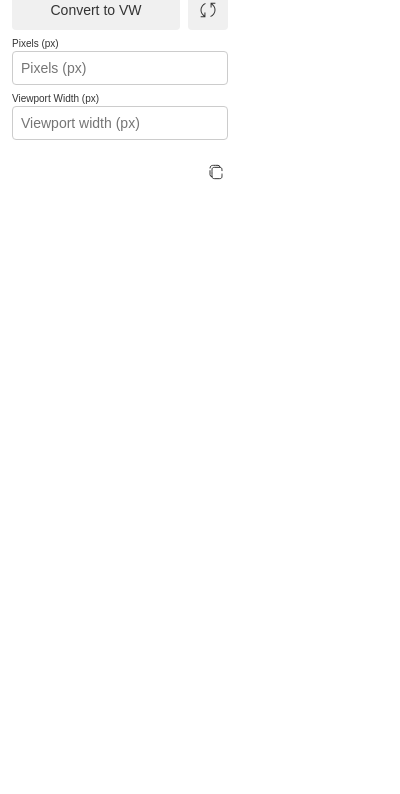
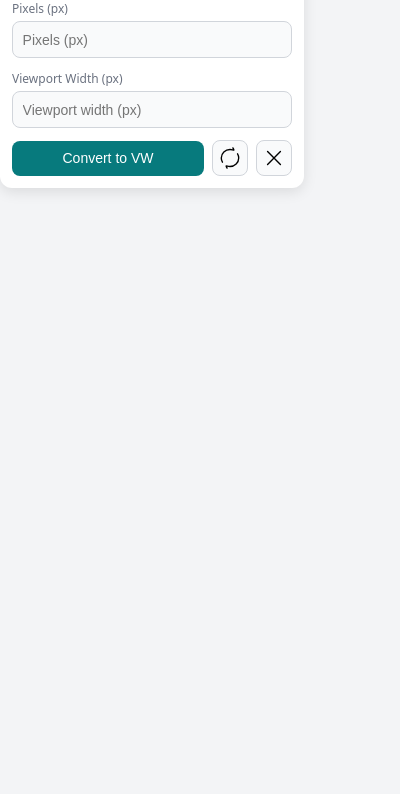
Before and after one commit to Sovai/Developer-Toolkit, a browser extension: page popup.html in a window 400 px wide. Shown: the part 48-842 px from the top of the page. Drawn offline with Linux system fonts and the light colour scheme.

Commit message:
Enhance popup UI and functionality with improved styles, layout adjustments, and clear button implementation

```diff
--- a/popup.css
+++ b/popup.css
@@ -1,109 +1,171 @@
-/* popup.css */
+:root {
+  --fg-primary: #077a7d;
+  --fg-primary-hover: #005048;
+  --bg-page: #f3f4f6;
+  --bg-card: #ffffff;
+  --fg-text: #111827;
+  --fg-muted: #6b7280;
+  --border: #d1d5db;
+  --bg-input: #f9fafb;
+  --bg-hover: #eef2ff;
+  --shadow: rgba(0, 0, 0, 0.1);
+  --radius: 8px;
+  --gap: 12px;
+  --font: system-ui, -apple-system, BlinkMacSystemFont, "Segoe UI", Roboto,
+    sans-serif;
+}
 
 body {
   margin: 0;
-  font-family: sans-serif;
-  width: 240px;
-  overflow: hidden;
+  padding: 0;
+  background: var(--bg-page);
+  font-family: var(--font);
 }
 
 .container {
-  padding: 12px;
+  background: var(--bg-card);
+  border-radius: calc(var(--radius) * 1.5);
+  box-shadow: 0 4px 14px var(--shadow);
+  padding: var(--gap);
   display: flex;
   flex-direction: column;
-  gap: 8px;
+  gap: var(--gap);
+  width: 280px;
 }
+
 h1 {
-  font-size: 16px;
   margin: 0;
+  font-size: 1.125rem;
+  font-weight: 600;
+  color: var(--fg-text);
 }
 
 label {
   display: block;
-  margin-bottom: 2px;
-  font-size: 10px;
-  color: #333;
+  margin-bottom: 4px;
+  font-size: 0.75rem;
+  color: var(--fg-muted);
 }
 
 input {
-  padding: 8px;
-  font-size: 14px;
   width: 100%;
+  padding: 0.6rem;
+  font-size: 0.875rem;
+  color: var(--fg-text);
+  background: var(--bg-input);
+  border: 1px solid var(--border);
+  border-radius: var(--radius);
   box-sizing: border-box;
-  border-radius: 4px;
-  border: 1px solid #ccc;
 }
 
-button {
-  padding: 8px;
-  font-size: 14px;
-  cursor: pointer;
-  border-radius: 4px;
-  border: none;
-  background-color: #f0f0f0;
-  transition: background-color 0.3s;
-  color: #333;
-  &:hover {
-    background-color: #e0e0e0;
-  }
+input:focus {
+  outline: none;
+  box-shadow: 0 0 0 3px rgba(0, 109, 91, 0.3);
 }
 
 .buttonWrapper {
   display: flex;
   gap: 8px;
+  align-items: center;
 }
 
 #convertBtn {
   flex: 1;
+  background: var(--fg-primary);
+  color: #fff;
+  border: none;
+  border-radius: var(--radius);
+  padding: 0.6rem;
+  font-size: 0.875rem;
+  font-weight: 500;
+  cursor: pointer;
+  transition: background 0.2s;
 }
 
-#toggleBtn {
-  width: 40px; /* square size */
-  aspect-ratio: 1; /* maintain 1:1 */
+#convertBtn:hover {
+  background: var(--fg-primary-hover);
+}
+
+#toggleBtn,
+#clearBtn {
+  width: 36px;
+  height: 36px;
+  background: var(--bg-input);
+  border: 1px solid var(--border);
+  border-radius: var(--radius);
   display: flex;
   align-items: center;
   justify-content: center;
-  padding: 0; /* optional, to keep icon centered */
+  cursor: pointer;
+  transition: background 0.2s, border-color 0.2s;
 }
 
-/* result area */
+#toggleBtn:hover,
+#clearBtn:hover {
+  background: var(--bg-hover);
+  border-color: var(--fg-primary);
+}
+
+/* result container with transition */
 #resultContainer {
   display: flex;
   align-items: center;
-  gap: 8px;
-  margin-top: 8px;
-  padding: 4px 0;
+  gap: var(--gap);
+  margin-top: var(--gap);
+  opacity: 1;
+  transform: translateY(0);
+  transition: opacity 0.2s ease, transform 0.2s ease;
 }
 
+/* hide entire result block when .hidden */
+#resultContainer.hidden {
+  display: none;
+  opacity: 0;
+  transform: translateY(-6px);
+  pointer-events: none;
+}
+/* result value styling: only when non-empty */
 #vwResult {
   flex: 1;
+  font-size: 1rem;
+  font-weight: 500;
+  color: var(--fg-primary);
+  background: transparent;
+  border: 2px solid var(--fg-primary);
+  border-radius: 9999px;
+  padding: 0.4rem 0.8rem;
+  text-align: center;
+  cursor: pointer;
   user-select: all;
-  cursor: pointer;
-  font-size: 18px;
 }
 
-/* copy button */
+#vwResult:not(:empty) {
+  border: 1px solid var(--border);
+  border-radius: var(--radius);
+  padding: 0.6rem;
+}
+
+/* copy button: hide when no result, animate */
 #copyBtn {
-  width: 24px;
-  height: 24px;
-  background: none;
-  border: none;
+  width: 36px;
+  height: 36px;
+  background: var(--bg-input);
+  border: 1px solid var(--border);
+  border-radius: var(--radius);
   display: flex;
   align-items: center;
   justify-content: center;
-  padding: 0;
-}
-#copyBtn:hover {
-  background-color: #e0e0e0;
-  border-radius: 4px;
+  cursor: pointer;
+  opacity: 1;
+  transition: background 0.2s, border-color 0.2s, opacity 0.2s ease;
 }
 
-#copyBtn svg {
-  width: 16px;
-  height: 16px;
+#copyBtn:hover {
+  background: var(--bg-hover);
+  border-color: var(--fg-primary);
+}
+
+#resultContainer.hidden #copyBtn {
+  opacity: 0;
   pointer-events: none;
 }
-
-.hidden {
-  display: none;
-}
--- a/popup.html
+++ b/popup.html
@@ -10,22 +10,7 @@
     <div class="container">
       <h1>PX ↔ VW Converter</h1>
 
-      <div class="buttonWrapper">
-        <button id="convertBtn">Convert to VW</button>
-        <button id="toggleBtn" title="Toggle mode">
-          <svg
-            xmlns="http://www.w3.org/2000/svg"
-            width="24"
-            height="24"
-            viewBox="0 0 24 24"
-          >
-            <path
-              fill="currentColor"
-              d="M4.654 19.346v-1H7.75l-1.054-1.042q-1.148-1.148-1.672-2.49q-.524-1.34-.524-2.724q0-2.41 1.374-4.361T9.5 4.942v1.062q-1.82.765-2.91 2.424t-1.09 3.66q0 1.222.464 2.37q.463 1.15 1.44 2.127l1.019 1.019v-3.027h1v4.77zm9.846-.288v-1.062q1.82-.765 2.91-2.424t1.09-3.66q0-1.222-.463-2.37q-.464-1.15-1.44-2.126l-1.02-1.02v3.027h-1v-4.77h4.77v1H16.25l1.054 1.043q1.148 1.148 1.672 2.49q.524 1.341.524 2.726q0 2.41-1.374 4.36T14.5 19.058"
-            />
-          </svg>
-        </button>
-      </div>
+
 
       <div>
         <label id="valueLabel" for="valueInput">Pixels (px)</label>
@@ -40,7 +25,18 @@
           placeholder="Viewport width (px)"
         />
       </div>
+      <div class="buttonWrapper">
+        <button id="convertBtn">Convert to VW</button>
 
+        <button id="toggleBtn" title="Toggle mode">
+          <svg xmlns="http://www.w3.org/2000/svg" width="32" height="32" viewBox="0 0 24 24"><path fill="none" stroke="currentColor" stroke-linecap="round" stroke-linejoin="round" stroke-width="1.5" d="m15.167 1l.598 1.118c.404.755.606 1.133.472 1.295c-.133.162-.573.031-1.454-.23A9.8 9.8 0 0 0 12 2.78c-5.247 0-9.5 4.128-9.5 9.22a8.97 8.97 0 0 0 1.27 4.61M8.834 23l-.598-1.118c-.404-.756-.606-1.134-.472-1.295c.133-.162.573-.032 1.454.23c.88.261 1.815.402 2.783.402c5.247 0 9.5-4.128 9.5-9.22a8.97 8.97 0 0 0-1.27-4.609" color="currentColor"/></svg>
+        </button>
+
+        <button id="clearBtn">
+          <svg xmlns="http://www.w3.org/2000/svg" width="32" height="32" viewBox="0 0 24 24"><path fill="none" stroke="currentColor" stroke-linecap="round" stroke-linejoin="round" stroke-width="1.5" d="M19 5L5 19M5 5l14 14" color="currentColor"/></svg>
+          </svg>
+        </button>
+      </div>
       <div id="resultContainer" class="hidden">
         <span id="vwResult"></span>
         <button id="copyBtn" title="Copy to clipboard">
--- a/popup.js
+++ b/popup.js
@@ -1,10 +1,10 @@
-// popup.js
 document.addEventListener("DOMContentLoaded", () => {
   const valueLabel = document.getElementById("valueLabel");
   const valueInput = document.getElementById("valueInput");
   const baseInput = document.getElementById("vwBaseInput");
   const convertBtn = document.getElementById("convertBtn");
   const toggleBtn = document.getElementById("toggleBtn");
+  const clearBtn = document.getElementById("clearBtn");
   const resultContainer = document.getElementById("resultContainer");
   const resultSpan = document.getElementById("vwResult");
   const copyBtn = document.getElementById("copyBtn");
@@ -74,6 +74,22 @@ document.addEventListener("DOMContentLoaded", () => {
     calculate();
   });
 
+  clearBtn.addEventListener("click", () => {
+    // reset input
+    valueInput.value = null;
+    baseInput.value = null;
+
+    // set result to 0 + current unit
+    const unit = reverse ? "px" : "vw";
+    resultSpan.textContent = `0${unit}`;
+    resultContainer.classList.remove("hidden");
+    // persist clear
+    chrome.storage.local.set({
+      value: null,
+      base: null,
+      output: null,
+    });
+  });
   convertBtn.addEventListener("click", calculate);
 
   const copyAndSelect = () => {
```
